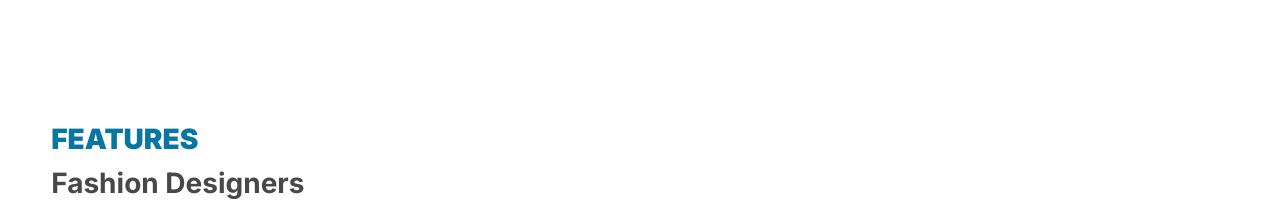
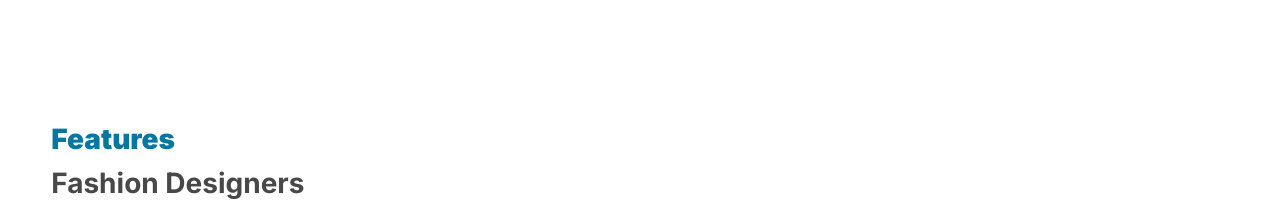
Before and after one commit to kiisi/cleanhub, a React (Create React App) app: page / in a window 1280 px wide. Shown: the part 2020-2232 px from the top of the page. Built offline with nearby package versions, Linux system fonts and the light colour scheme.

Commit message:
Update Features.js

```diff
--- a/src/components/Main/Features/Features.js
+++ b/src/components/Main/Features/Features.js
@@ -20,7 +20,7 @@ const Features = () => {
       <div className="features">
         <div className="features-header_wrapper">
           <div className="features-header-main">
-            <h1>FEATURES</h1>
+            <h1>Features</h1>
           </div>
           <div className="features-header-sub">
             <h1>Fashion Designers</h1>
```
